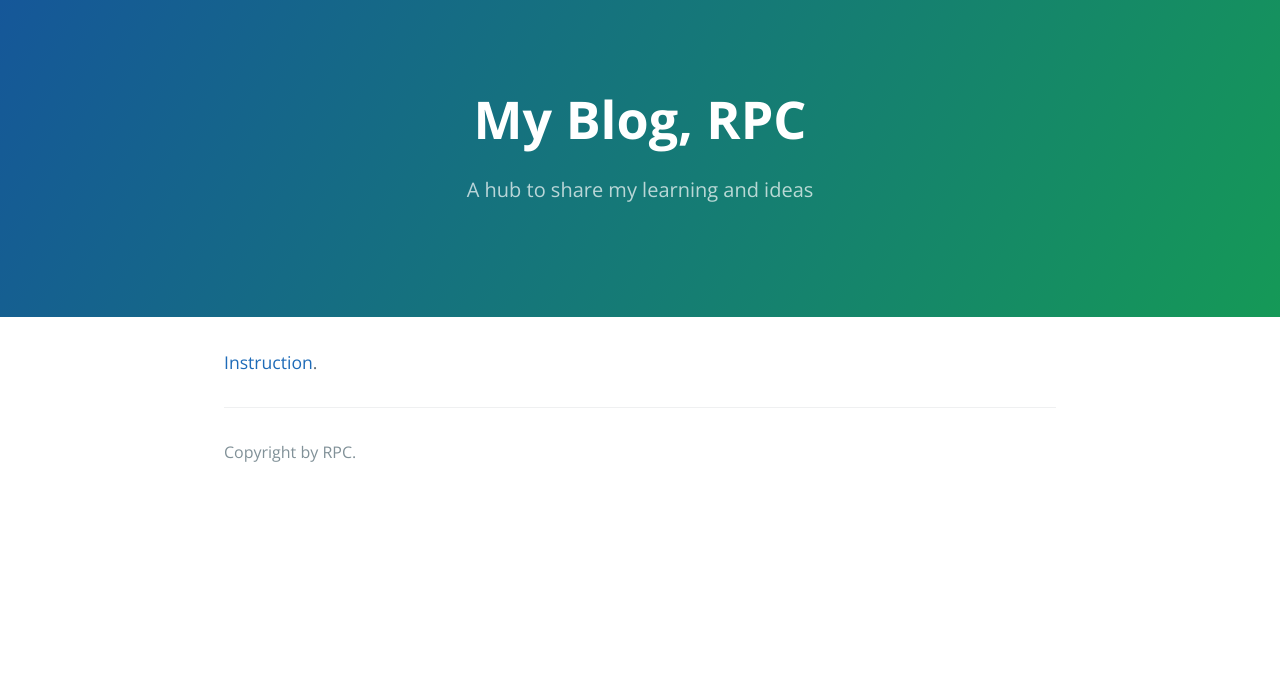
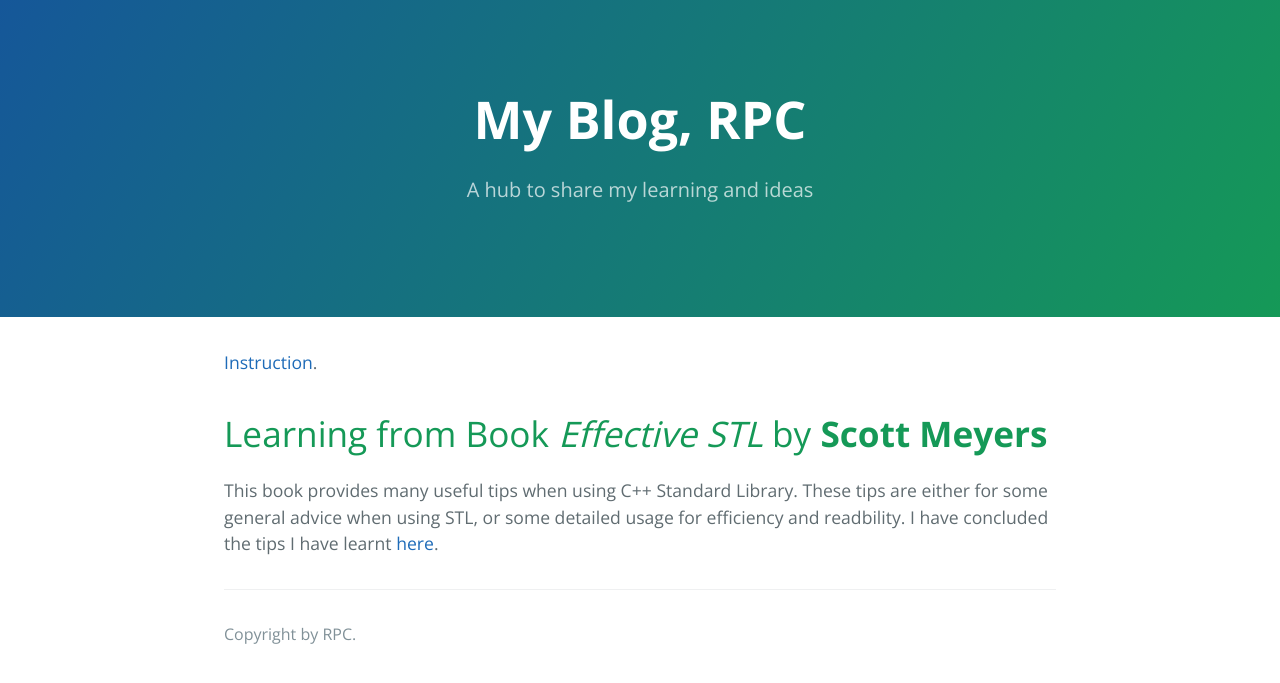
Before and after one commit to RUAN0007/rpc.github.io, a Jekyll site: the page built from index.md, in a window 1280 px wide. Shown: the top 683 px of the page. Built offline with Jekyll 4.4.1, drawn with Linux system fonts in a browser that asks for light colours.

Commit message:
Add intro for Effective STL reading thoughts

```diff
--- a/index.md
+++ b/index.md
@@ -3,3 +3,7 @@ layout: default
 ---
 
 [Instruction](instruction).
+
+# [](#header-1)Learning from Book _Effective STL_ by **Scott Meyers**
+
+This book provides many useful tips when using C++ Standard Library. These tips are either for some general advice when using STL, or some detailed usage for efficiency and readbility. I have concluded the tips I have learnt [here](Effective-STL).
```
Also changed, not shown: Effective-STL.md (renamed from another-page.md).
